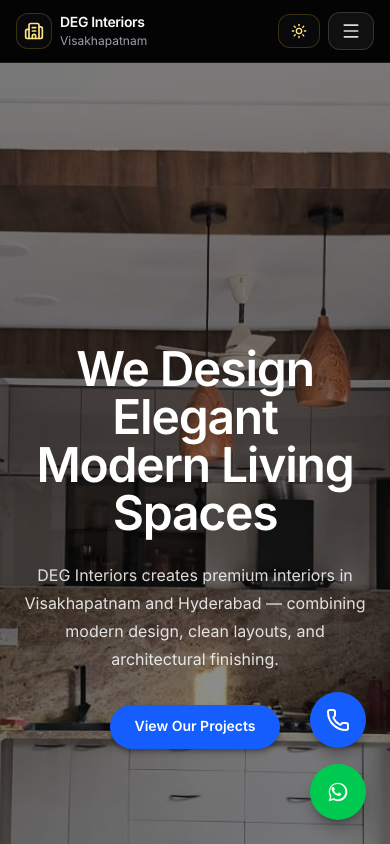
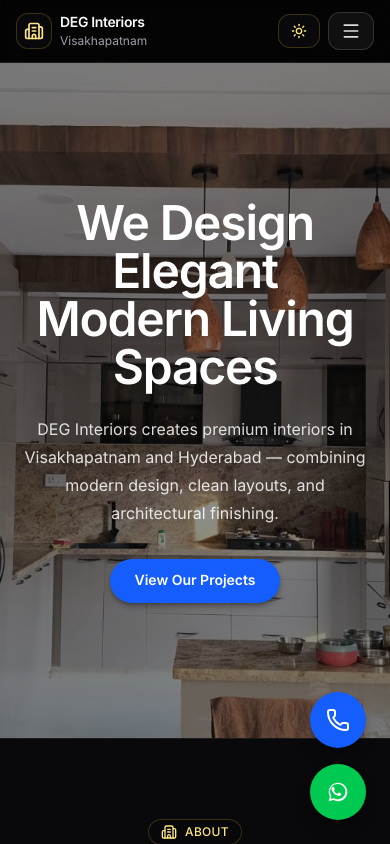
Before and after one commit to kurimini-chandu/deg-interiors, a React (Vite) app: page / in a window 390 px wide. Shown: the top 844 px of the page. Built offline with nearby package versions, Linux system fonts and the light colour scheme.

Commit message:
fix hero responsive background for mobile

```diff
--- a/src/App.jsx
+++ b/src/App.jsx
@@ -493,7 +493,7 @@ export default function App() {
 
       {/* Hero */}
       <section id="top" className="relative">
-        <div className="relative min-h-[110vh] overflow-hidden bg-black">
+        <div className="relative min-h-[80vh] overflow-hidden bg-black md:min-h-[90vh] lg:min-h-screen">
           <div
             aria-hidden="true"
             className="absolute inset-0"
@@ -509,8 +509,8 @@ export default function App() {
             }}
           />
 
-          <div className="relative mx-auto flex min-h-[110vh] max-w-7xl items-center justify-center px-4 py-16 text-center md:px-6 md:py-0">
-            <div className="mt-10 max-w-3xl">
+          <div className="relative mx-auto flex min-h-[80vh] max-w-7xl items-center justify-center px-4 py-14 text-center md:min-h-[90vh] md:px-6 md:py-0 lg:min-h-screen">
+            <div className="max-w-3xl">
               <motion.h1
                 initial={{ opacity: 0, y: 16 }}
                 animate={{ opacity: 1, y: 0 }}
```
